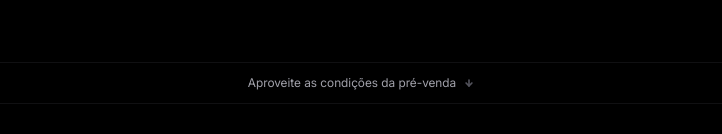
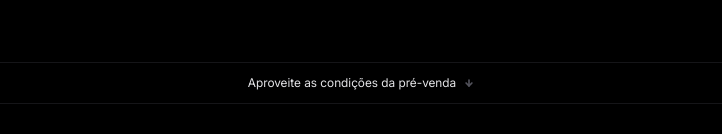
Before and after one commit to lucasfabbrim/noteplanning, a Next.js app: page /page in a window 1280 px wide. Shown: the part 666-800 px from the top of the page, without its empty margins (279-1001 px from the left). Built offline with nearby package versions, Linux system fonts and the light colour scheme.

Commit message:
Update page.tsx

```diff
--- a/src/app/page/page.tsx
+++ b/src/app/page/page.tsx
@@ -44,7 +44,7 @@ export default function Home() {
             />
           </div>
         </section>
-        <div className="py-3 mt-12 mb-8 bg-black border-t border-b border-zinc-900/70 items-center text-zinc-400 justify-center text-center text-xs flex gap-2">
+        <div className="py-3 mt-12 mb-8 bg-black border-t border-b border-zinc-900/90 items-center text-zinc-200 justify-center text-center text-xs flex gap-2">
           Aproveite as condições da pré-venda
           <ArrowDown size={10} className="text-zinc-600" strokeWidth={4} />
         </div>
```
